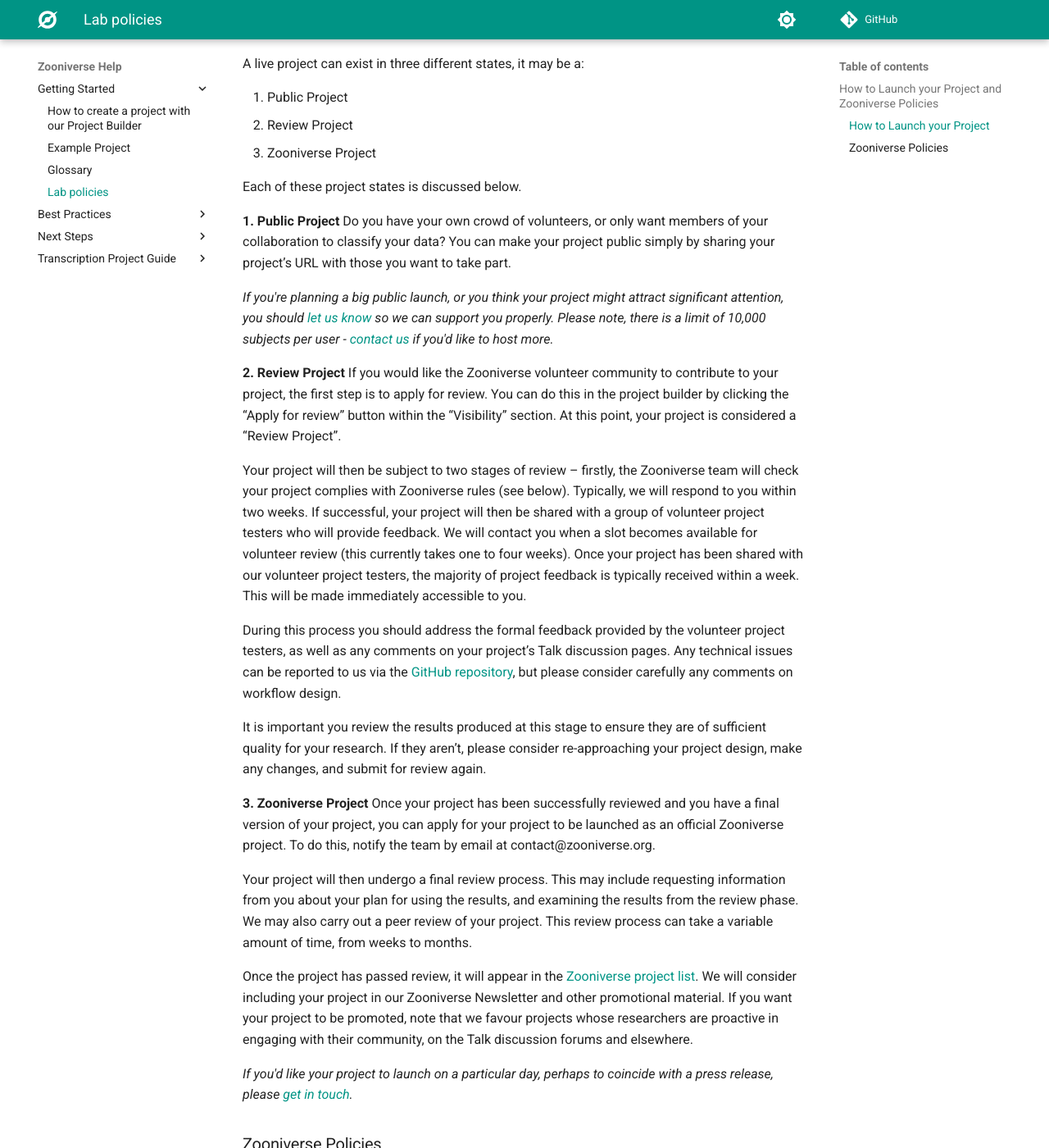
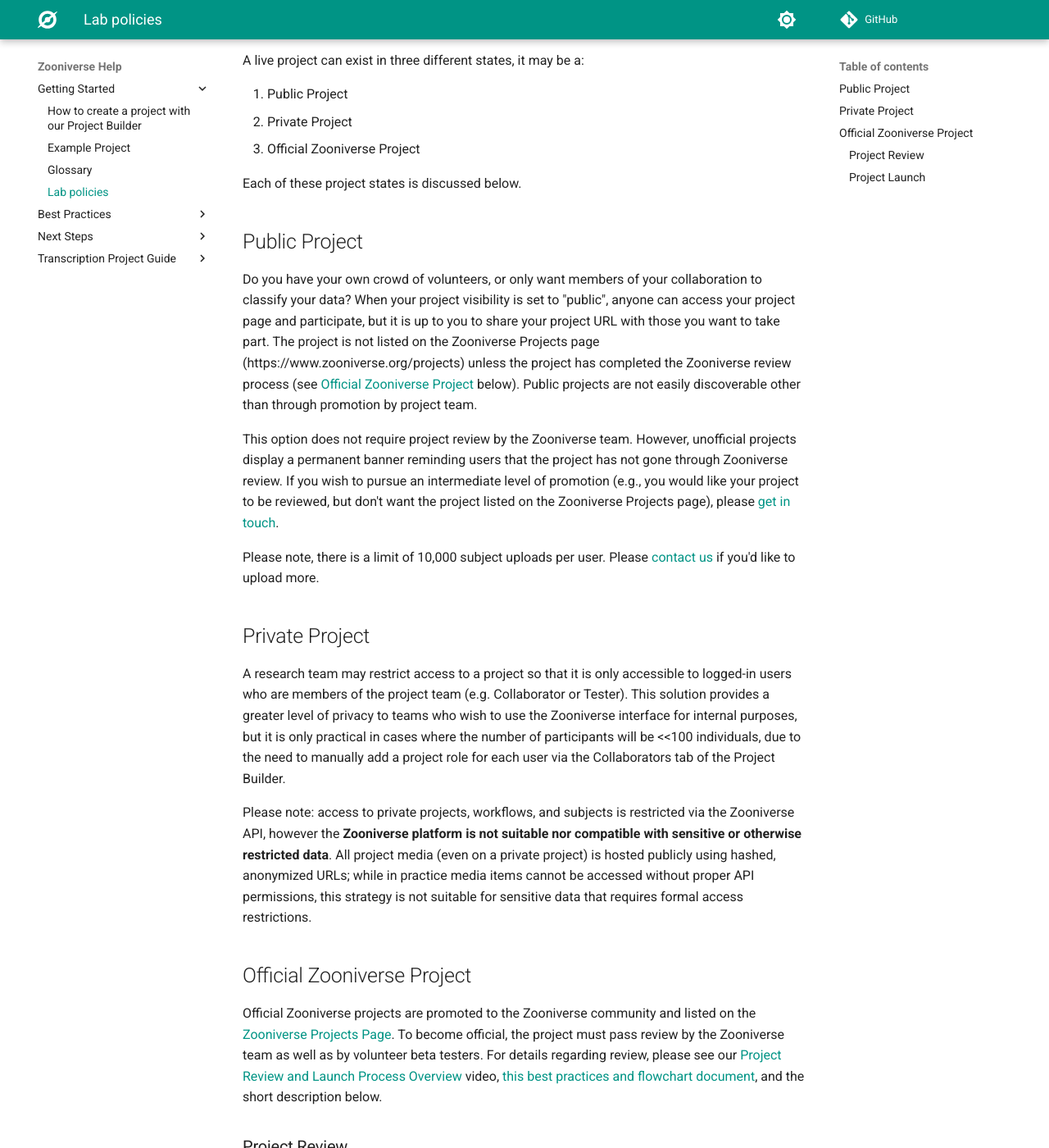
Before and after one commit to zooniverse/help, an MkDocs documentation site: the page built from docs/getting-started/lab-policies.md, in a window 1280 px wide and 1400 px high, scrolled down 295 px. Shown: the whole window at 82% size. Built offline with MkDocs 1.6.1 and Material for MkDocs 9.7.7, drawn with Linux system fonts in a browser that asks for light colours; comment, search, counter and statistics services are not loaded; some of the changed text lies outside the part shown.

Commit message:
Lab Policies Page Revisions 2025 (#105)
* reorganize policies page

* rework description of project types

* edits from Sam and Cliff re project types

* minor edits - fix links

```diff
--- a/docs/getting-started/lab-policies.md
+++ b/docs/getting-started/lab-policies.md
@@ -1,54 +1,65 @@
-## How to Launch your Project and Zooniverse Policies
-This page is for people who have used our Project Builder, and would now like to share their project with the Zooniverse community or their own crowd of collaborators or volunteers.
+This page is for people who have used our Project Builder and would now like to share their project with the Zooniverse community or their own crowd of collaborators and volunteers. Please review Zooniverse platform policies and information regarding project promotion and review provided below.
 &nbsp;
 
-### How to Launch your Project
+If you have any questions relating to the content of this page, please [get in touch](https://www.zooniverse.org/about#contact).
+
+# How to Launch your Project
 A live project can exist in three different states, it may be a:
 
 1. Public Project
-2. Review Project
-3. Zooniverse Project
+2. Private Project
+3. Official Zooniverse Project
 
 Each of these project states is discussed below.
 &nbsp;
 
-**1. Public Project**
-Do you have your own crowd of volunteers, or only want members of your collaboration to classify your data? You can make your project public simply by sharing your project’s URL with those you want to take part.
+## Public Project
+Do you have your own crowd of volunteers, or only want members of your collaboration to classify your data? When your project visibility is set to "public", anyone can access your project page and participate, but it is up to you to share your project URL with those you want to take part. The project is not listed on the Zooniverse Projects page (https://www.zooniverse.org/projects) unless the project has completed the Zooniverse review process (see [Official Zooniverse Project](#official-zooniverse-project) below). Public projects are not easily discoverable other than through promotion by project team.
 
-_If you're planning a big public launch, or you think your project might attract significant attention, you should [let us know](https://zooniverse.org/about/contact) so we can support you properly. Please note, there is a limit of 10,000 subjects per user - [contact us](https://zooniverse.org/about/contact) if you'd like to host more._
+This option does not require project review by the Zooniverse team. However, unofficial projects display a permanent banner reminding users that the project has not gone through Zooniverse review. If you wish to pursue an intermediate level of promotion (e.g., you would like your project to be reviewed, but don't want the project listed on the Zooniverse Projects page), please [get in touch](https://www.zooniverse.org/about#contact).
+
+Please note, there is a limit of 10,000 subject uploads per user. Please [contact us](https://www.zooniverse.org/about#contact) if you'd like to upload more.
 &nbsp;
 
-**2. Review Project**
-If you would like the Zooniverse volunteer community to contribute to your project, the first step is to apply for review. You can do this in the project builder by clicking the “Apply for review” button within the “Visibility” section. At this point, your project is considered a “Review Project”.
+## Private Project
+A research team may restrict access to a project so that it is only accessible to logged-in users who are members of the project team (e.g. Collaborator or Tester). This solution provides a greater level of privacy to teams who wish to use the Zooniverse interface for internal purposes, but it is only practical in cases where the number of participants will be <<100 individuals, due to the need to manually add a project role for each user via the Collaborators tab of the Project Builder.
 
-Your project will then be subject to two stages of review – firstly, the Zooniverse team will check your project complies with Zooniverse rules (see below). Typically, we will respond to you within two weeks. If successful, your project will then be shared with a group of volunteer project testers who will provide feedback. We will contact you when a slot becomes available for volunteer review (this currently takes one to four weeks). Once your project has been shared with our volunteer project testers, the majority of project feedback is typically received within a week. This will be made immediately accessible to you.
+Please note: access to private projects, workflows, and subjects is restricted via the Zooniverse API, however the **Zooniverse platform is not suitable nor compatible with sensitive or otherwise restricted data**. All project media (even on a private project) is hosted publicly using hashed, anonymized URLs; while in practice media items cannot be accessed without proper API permissions, this strategy is not suitable for sensitive data that requires formal access restrictions.
 
-During this process you should address the formal feedback provided by the volunteer project testers, as well as any comments on your project’s Talk discussion pages. Any technical issues can be reported to us via the [GitHub repository](https://github.com/zooniverse/Panoptes-Front-End), but please consider carefully any comments on workflow design.
+## Official Zooniverse Project
+Official Zooniverse projects are promoted to the Zooniverse community and listed on the [Zooniverse Projects Page](https://www.zooniverse.org/projects). To become official, the project must pass review by the Zooniverse team as well as by volunteer beta testers. For details regarding review, please see our [Project Review and Launch Process Overview](https://vimeo.com/534941470) video, [this best practices and flowchart document](https://docs.google.com/document/d/1SJmOdGmpzYGyKpSnFt_tEe_BZIc2Bzmc3kKlWw-gX68/edit?usp=sharing), and the short description below.
 
-It is important you review the results produced at this stage to ensure they are of sufficient quality for your research. If they aren’t, please consider re-approaching your project design, make any changes, and submit for review again.
+### Project Review
+If you would like your project to be an official Zooniverse project, listed on the Projects page and eligible for promotion to the Zooniverse volunteer community via email newsletter, the first step is to apply for review. You can do this in the Project Builder by clicking the “Apply for review” button within the “Visibility” tab.
+
+Your project will be subject to two stages of review. First, an internal review by the Zooniverse team will provide initial feedback and check your project complies with Zooniverse policy (see [below](#expectations-of-approved-projects)). Typically, we will respond to you within two weeks. Once that stage is complete, your project will be beta tested with a group of Zooniverse volunteers who will provide feedback from the participant perspective via a standard feedback form. The beta test lasts for one week and can typically be scheduled in one to two weeks. Once you have addressed feedback from the beta test, analyzed beta classification results, and confirmed the suitability of your workflows and retirement limit, we will schedule your project launch (see [below](#project-launch)).
+
+It is important that you review the results produced at this stage to ensure they are of sufficient quality for your research. If they aren’t, please consider re-approaching your project design, make any changes, and re-submit for review.
 &nbsp;
 
-**3. Zooniverse Project**
-Once your project has been successfully reviewed and you have a final version of your project, you can apply for your project to be launched as an official Zooniverse project. To do this, notify the team by email at contact@zooniverse.org.
+### Project Launch
+Once your project has been successfully reviewed and edited, you can apply for your project to launch as an official Zooniverse project. To do this, notify the Zooniverse team via private Talk post or by email to contact@zooniverse.org.
 
-Your project will then undergo a final review process. This may include requesting information from you about your plan for using the results, and examining the results from the review phase. We may also carry out a peer review of your project. This review process can take a variable amount of time, from weeks to months.
+Upon launch, your project will appear in the [Zooniverse project list](https://www.zooniverse.org/projects). For most projects, we will also send out a launch newsletter to our full volunteer community announcing your project as the newest official Zooniverse project. If you opt in, we can also share the launch announcement across social media channels.
 
-Once the project has passed review, it will appear in the [Zooniverse project list](https://zooniverse.org/projects/). We will consider including your project in our Zooniverse Newsletter and other promotional material. If you want your project to be promoted, note that we favour projects whose researchers are proactive in engaging with their community, on the Talk discussion forums and elsewhere.
-
-_If you'd like your project to launch on a particular day, perhaps to coincide with a press release, please [get in touch](https://zooniverse.org/about/contact)._
+If you'd like your project to launch on a particular day, perhaps to coincide with a press release, please let us know as early as possible during the review process.
 &nbsp;
 
-### Zooniverse Policies
+# Zooniverse Policies
+
+## Use of Project Builder & Platform
+
 At present, we provide the Zooniverse Project Builder software and hosting for free. **We reserve the right to remove content for any reason whatsoever**. We will remove content and projects where:
 
 - The content is not legal.
 - The content is likely to cause offense, or is suitable only for an adult audience.
 - The copyright on material uploaded to the site is not clear; please only use content you have the right to use.
 
-We reserve the right to decide which projects appear on the main project page and which are promoted to the Zooniverse community. In particular, if you have a project that is very close to an existing Zooniverse project, please [contact us](https://zooniverse.org/about/contact) to discuss.
+We reserve the right to decide which projects appear on the main project page and which are promoted to the Zooniverse community. In particular, if you have a project that is very close to an existing Zooniverse project, please [contact us](https://www.zooniverse.org/about#contact) to discuss.
+
+## Expectations of Approved Projects
 
 Projects promoted to the Zooniverse community **must**:
-
 - Have the goal of producing useful research; your study needs to be well designed, and you must intend to analyze and write up your results as a formal publication.
 - Make their classification data open after a proprietary period, normally lasting two years from project launch.
 - Communicate research findings to their communities, via open access publication, a blog or elsewhere.
@@ -57,7 +68,7 @@
 - Report publications using Zooniverse-produced data to us via this [form](https://docs.google.com/forms/d/18jwLbtV_6M5HCM74xNFtFbiiszWAxpC5IGHaToYjeiw/viewform).
 &nbsp;
 
-The Zooniverse is not typically a platform for surveys which ask for audience opinion, or about them; our projects normally invite volunteers to actively assist in research. Therefore, we typically do not support survey-style projects. If you aren't sure whether your project goals fit this model, please [contact us](https://zooniverse.org/about/contact) to discuss.
+The Zooniverse is not typically a platform for surveys which ask for audience opinion, or about them; our projects normally invite volunteers to actively assist in research. Therefore, we typically do not support survey-style projects. If you aren't sure whether your project goals fit this model, please [contact us](https://www.zooniverse.org/about#contact) to discuss.
 
 Any changes made to the standard Zooniverse policies for a particular project **must be** (1) approved by the Zooniverse team in writing, in advance of launch, and (2) communicated to volunteers via the Announcement Banner, which must be displayed for the duration of the project.
 
@@ -71,4 +82,4 @@
     - A link to the classification data when available (i.e. the project results), nb: this can be delayed for up to 2 years to allow teams to publish results, etc., in line with project policies detailed above
     - Links to any publications about the project or using project data
 
-If you have any questions relating to the content of this page, please [get in touch](https://zooniverse.org/about/contact).
+If you have any questions relating to the content of this page, please [get in touch](https://www.zooniverse.org/about#contact).
```
